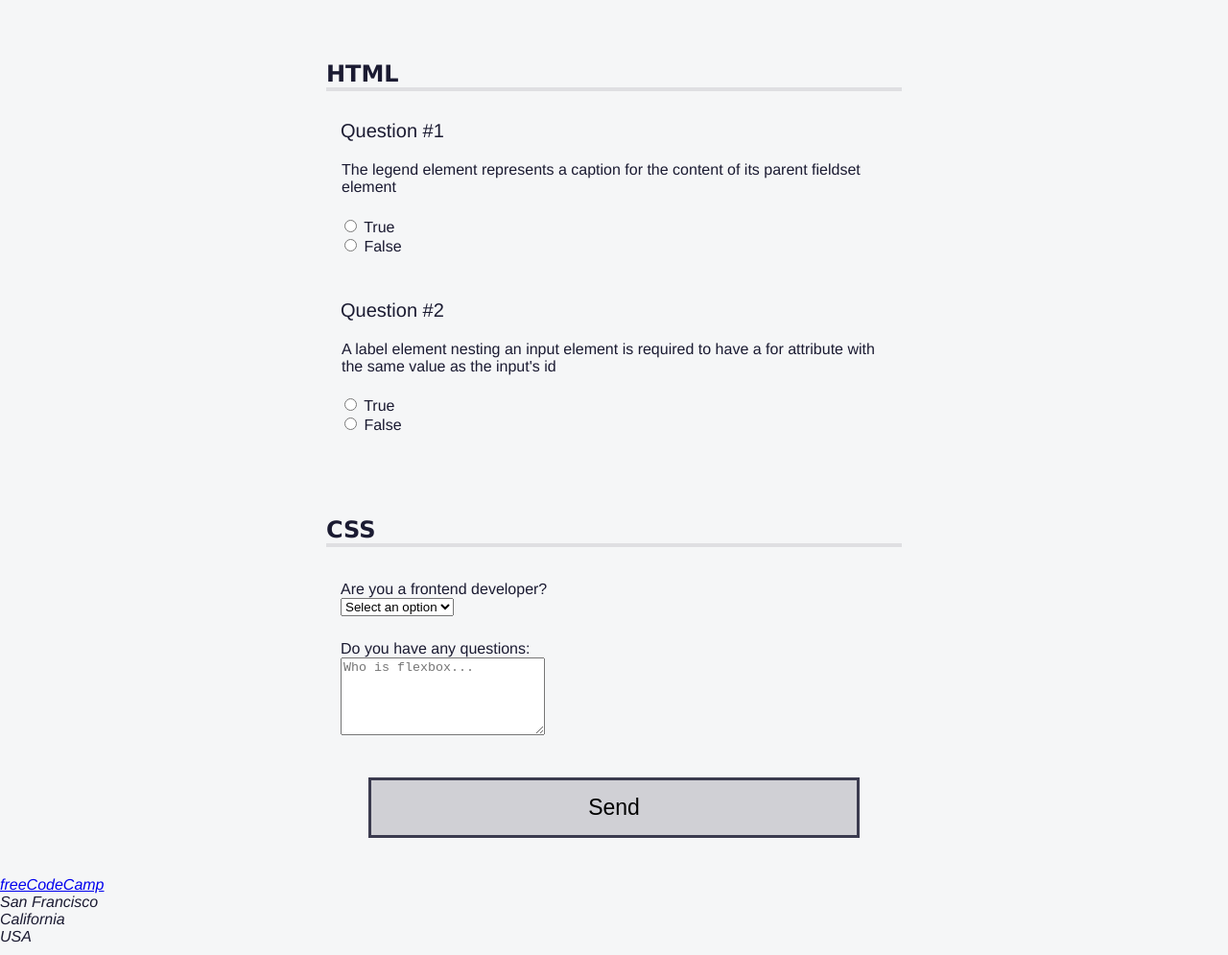
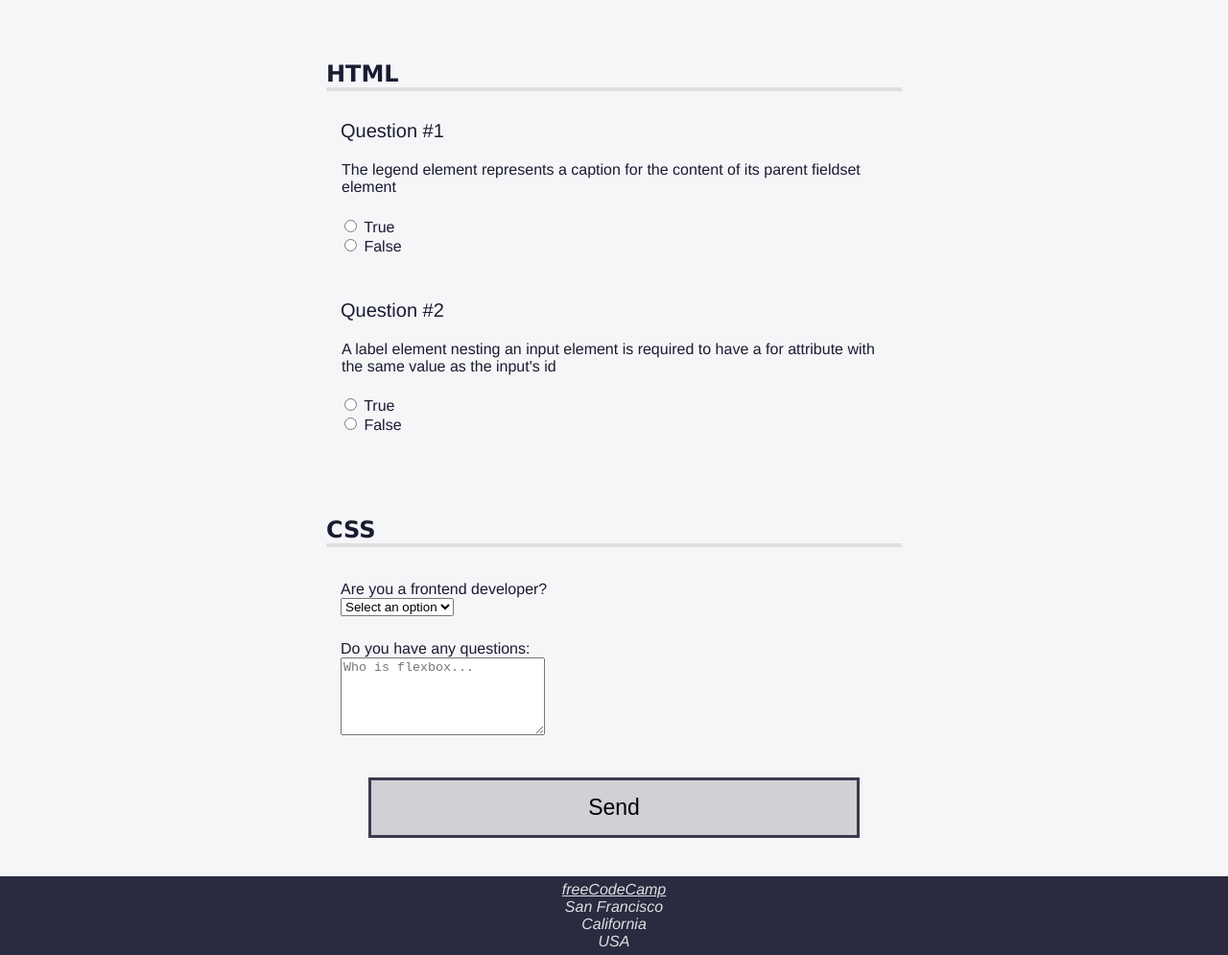
Before and after one commit to JessGebhard/freeCodeCamp, a plain HTML site: page responsiveWebDesign/accessibilityQuiz/index.html in a window 1280 px wide. Shown: the part 271-1266 px from the top of the page at 96% size. Drawn offline with Linux system fonts and the light colour scheme.

Commit message:
more footer styling

```diff
--- a/responsiveWebDesign/accessibilityQuiz/styles.css
+++ b/responsiveWebDesign/accessibilityQuiz/styles.css
@@ -1,3 +1,9 @@
+@media (prefers-reduced-motion: no-preference) {
+  * {
+    scroll-behavior: smooth;
+  }
+}
+
 body {
   background: #f5f6f7;
   color: #1b1b32;
@@ -150,6 +156,22 @@ button {
   border: 3px solid #3b3b4f;
 }
 
+footer {
+  background-color: #2a2a40;
+  display: flex;
+  justify-content: center;
+}
+
+footer,
+footer a {
+  color: #dfdfe2;
+}
+
+address {
+  text-align: center;
+  padding: 0.3em;
+}
+
 .sr-only {
   position: absolute;
   width: 1px;
```
